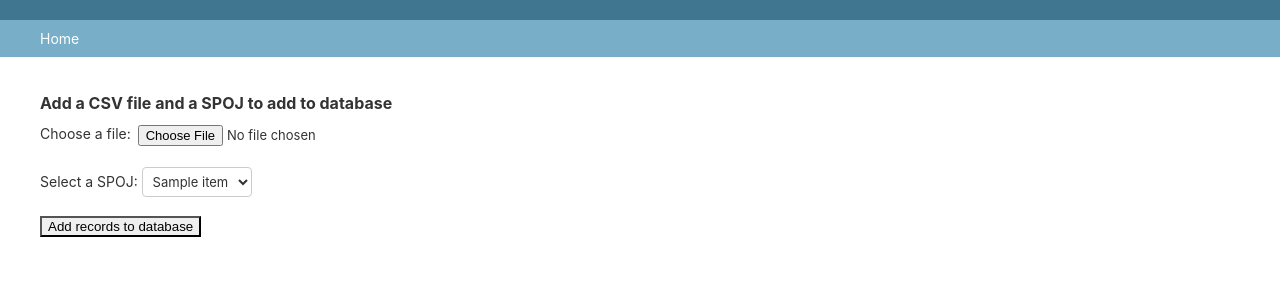
After one commit to michalK00/spoj_tutor, a Django app: template templates/add_csv.html in a window 1280 px wide. The commit adds this page. Shown: the top 300 px of the page. Run offline with Django 4.2, Linux system fonts and the light colour scheme; the template is opened without the code that fills it: most values are stand-ins (such as "Sample title", 1, 10 or a date in 2020); parts of the project's set-up code (start-up, migrations or seed data) failed here and were passed over.

Commit message:
Started implementing CSV reading for quick database expansion

```diff
--- a/tasks/tests.py
+++ b/tasks/tests.py
@@ -10,7 +10,8 @@ from .models import Task
 class HomeTests(TestCase):
     def setUp(self):
         self.task = Task.objects.create(name="Two sum", source="leetcode",
-                            url="https://leetcode.com/problems/palindrome-linked-list/", task_content="None")
+                                        url="https://leetcode.com/problems/palindrome-linked-list/",
+                                        task_content="None")
         url = reverse('tasks')
         self.response = self.client.get(url)
 
@@ -40,6 +41,7 @@ class TaskTests(TestCase):
         url = reverse('single_task', kwargs={'task_id': 100})
         response = self.client.get(url)
         self.assertEquals(response.status_code, 404)
+
     # doesn't work
     # def test_single_task_view_not_found_resolves_404_view(self):
     #     view = resolve('/tasks/99')
--- a/tasks/urls.py
+++ b/tasks/urls.py
@@ -5,4 +5,6 @@ from . import views
 urlpatterns = [
     path('', views.tasks, name='tasks'),
     path('<int:task_id>/', views.single_task, name="single_task"),
+    path('csv', views.spojs, name="csv"),
+    path('add_records_from_csv', views.add_records_from_csv, name="add_records_from_csv")
 ]
--- /dev/null
+++ b/templates/add_csv.html
@@ -0,0 +1,24 @@
+{% extends 'admin/base.html' %}
+
+{% block content %}
+  <h2>Add a CSV file and a SPOJ to add to database</h2>
+  <form method="POST" enctype="multipart/form-data" action="{% url 'add_records_from_csv' %}">
+    {% csrf_token %}
+
+    <label for="file">Choose a file:</label>
+    <input type="file" id="file_input" name="file_input" required>
+
+    <br><br>
+
+    <label for="spoj">Select a SPOJ:</label>
+    <select id="spoj" name="spoj" required>
+      {% for item in spojs %}
+        <option value="{{ item.name }}">{{ item.name }}</option>
+      {% endfor %}
+    </select>
+
+    <br><br>
+
+    <button type="submit">Add records to database</button>
+  </form>
+{% endblock %}
--- a/templates/task.html
+++ b/templates/task.html
@@ -9,9 +9,12 @@
 <body>
     <div class="container bg-dark-subtle rounded">
         <ol class="breadcrumb my-4">
+            <li class="breadcrumb-item">{{ task.id }}</li>
+            <li class="breadcrumb-item">{{ task.difficulty }}</li>
             <li class="breadcrumb-item">{{ task.name }}</li>
-            <li class="breadcrumb-item">{{ task.task_content }}</li>
+            <li class="breadcrumb-item">{{ task.spoj.name }}</li>
             <li class="breadcrumb-item">{{ task.url }}</li>
+            <li class="breadcrumb-item">{{ task.solution_url }}</li>
         </ol>
     </div>
 
```
Also changed, not shown: tasks/views.py (+13 -1 lines), templates/home.html (+8 -2 lines), db.sqlite3.
